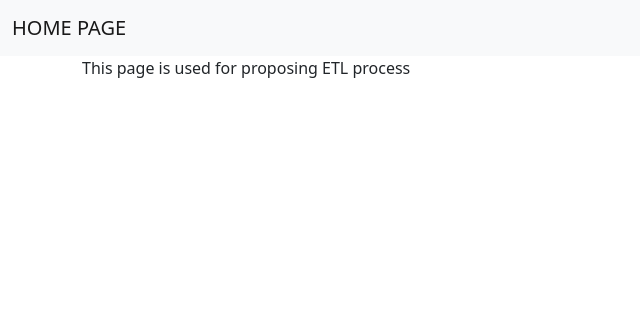
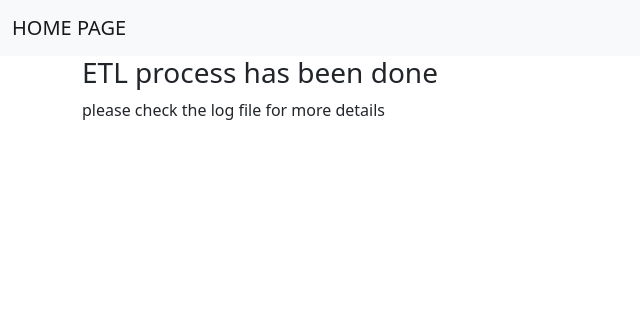
Before and after one commit to nmtMike/VTA_server, a Flask app: template templates/ETL_data.html in a window 1280 px wide. Shown: the top 316 px of the page, without its empty margins (0-640 px from the left). Run offline with Flask 2, Linux system fonts and the light colour scheme; the template is opened without the code that fills it, so the values that code supplies are empty.

Commit message:
modified:   VTA_pipline2.py 	modified:   __pycache__/VTA_pipline2.cpython-39.pyc 	modified:   server.py 	modified:   templates/ETL_data.html

```diff
--- a/VTA_pipline2.py
+++ b/VTA_pipline2.py
@@ -487,7 +487,7 @@ flight_type = r'D:\NMT\OneDrive\Viettravel Airline\Database\dim\flight_type'
 
 
 dir_list = [cargo, flown_aircraft_leg, inflow_cash, pax_revenue, payment_detail, reservation,
-           dim_agent, dim_calendar, dim_routes, dim_fare_code, dim_slot_time, flight_type]
+        dim_agent, dim_calendar, dim_routes, dim_fare_code, dim_slot_time, flight_type]
 frame_list = []
 
 for dir_x in dir_list:
@@ -607,7 +607,7 @@ market_pricing.reset_index(inplace=True)
 market_pricing['adjusted_price'] = market_pricing['price'] - market_pricing['bag'] * 160000
 market_pricing['VU_compare_unique_flight_code'] = market_pricing['VU_compare'] + '_' + market_pricing['departure_date'].dt.strftime('%Y%m%d')
 market_pricing = market_pricing[['VU_compare_unique_flight_code', 'name', 'bag', 'meal',
-                                 'adjusted_price', 'departure_datetime', 'pricing_date', 'file_name', 'modified_time']]
+                                'adjusted_price', 'departure_datetime', 'pricing_date', 'file_name', 'modified_time']]
 market_pricing.drop_duplicates(inplace=True)
 market_pricing['type'] = 'normal'
 
@@ -699,7 +699,7 @@ market_pricing.reset_index(inplace=True)
 market_pricing['adjusted_price'] = market_pricing['price'] - market_pricing['bag'] * 160000
 market_pricing['VU_compare_unique_flight_code'] = market_pricing['VU_compare'] + '_' + market_pricing['departure_date'].dt.strftime('%Y%m%d')
 market_pricing = market_pricing[['VU_compare_unique_flight_code', 'name', 'bag', 'meal',
-                                 'adjusted_price', 'departure_datetime', 'pricing_date', 'file_name', 'modified_time']]
+                                'adjusted_price', 'departure_datetime', 'pricing_date', 'file_name', 'modified_time']]
 market_pricing.drop_duplicates(inplace=True)
 market_pricing['type'] = 'normal'
 
--- a/server.py
+++ b/server.py
@@ -1,4 +1,5 @@
 from flask import Flask, render_template, request
+import runpy
 
 app = Flask(__name__)
 
@@ -9,7 +10,7 @@ def index():
 
 @app.route('/ETL_Data')
 def ELT():
-    import VTA_pipline2
+    file_globals = runpy.run_path("VTA_pipline2.py")
     return render_template('ETL_data.html')
 
 if __name__ == '__main__':
--- a/templates/ETL_data.html
+++ b/templates/ETL_data.html
@@ -2,7 +2,8 @@
 {% block content %}
 
 <div class="container">
-    <p>This page is used for proposing ETL process</p>
+    <h3>ETL process has been done</h3>
+    <p>please check the log file for more details</p>
 
 
 
```
